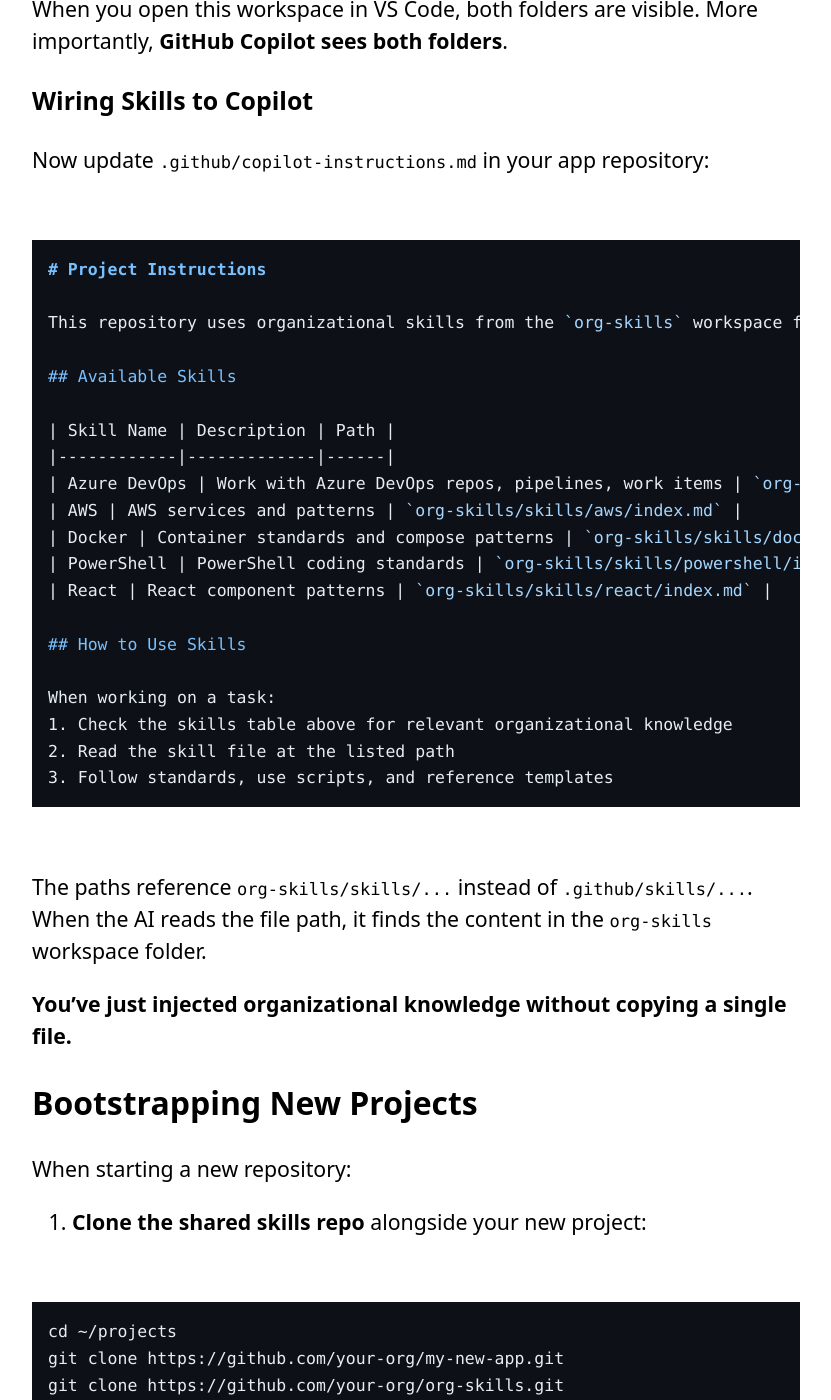
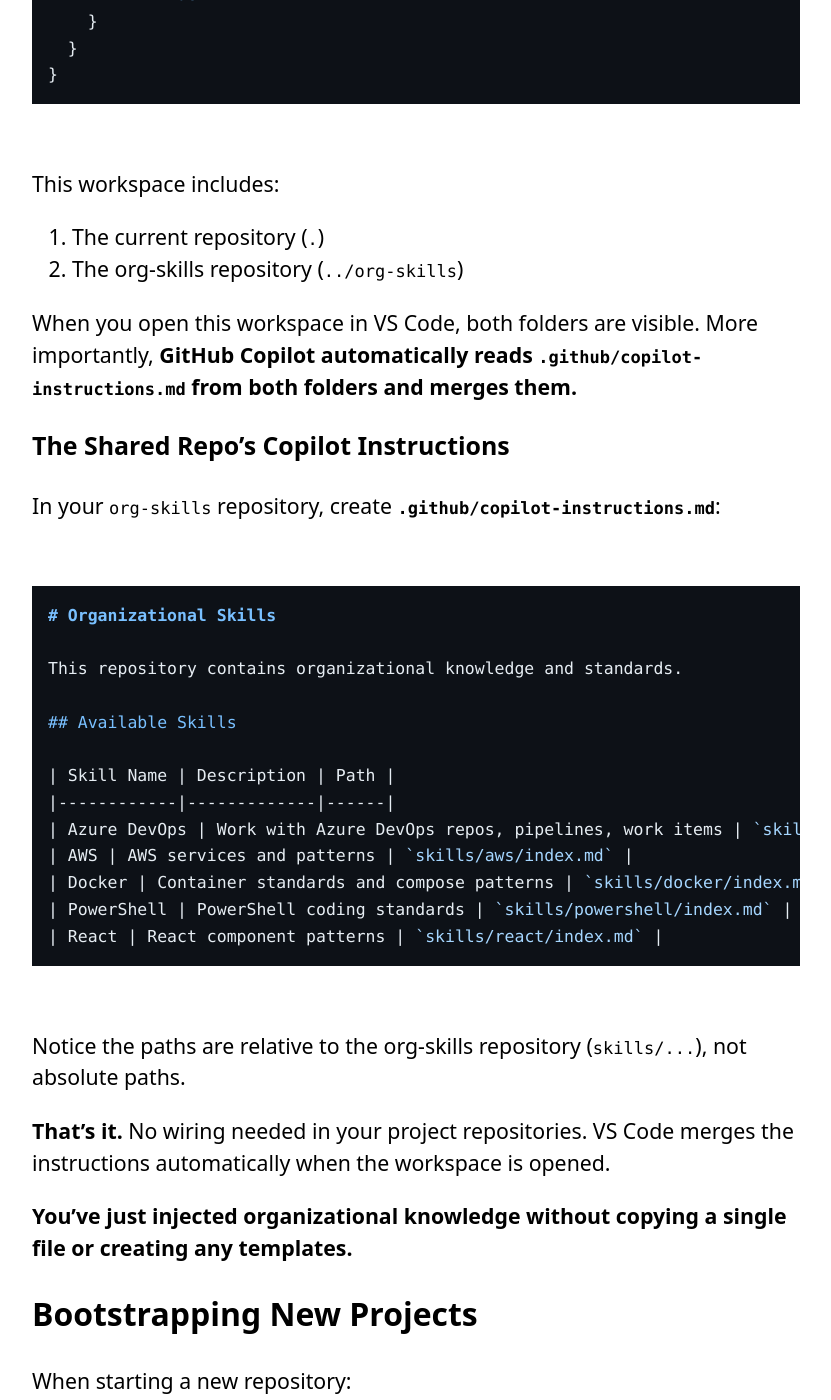
Before and after one commit to Tiberriver256/Tiberriver256.GitHub.io, a Jekyll site: the page built from _posts/2025-11-02-skills-catalog-part-3-organizational-knowledge-at-scale.md, in a window 1280 px wide and 1400 px high, scrolled down 4287 px. Shown: the whole window, without its empty margins (224-1055 px from the left). Built offline with Jekyll 4.4.1, drawn with Linux system fonts in a browser that asks for light colours; comment, search, counter and statistics services are not loaded; some of the changed text lies outside the part shown.

Commit message:
Simplify Part 3 article to reflect VS Code's automatic instruction merging
Co-authored-by: Tiberriver256 <6989492+Tiberriver256@users.noreply.github.com>

````diff
--- a/_posts/2025-11-02-skills-catalog-part-3-organizational-knowledge-at-scale.md
+++ b/_posts/2025-11-02-skills-catalog-part-3-organizational-knowledge-at-scale.md
@@ -21,7 +21,9 @@ Now the question: **How do you share this across your 50 repositories without co
 
 The answer: **A shared skills repository plus VS Code workspaces.**
 
-This final part shows you how to centralize organizational knowledge in one place and inject it into any project with a couple of clicks. Then we'll walk through a complete end-to-end demo—from adding a new skill to watching it work in GitHub Copilot.
+**The key insight**: VS Code automatically merges `.github/copilot-instructions.md` files from all workspace folders. This means you don't need to wire anything up—just add the workspace folder and the skills become available.
+
+This final part shows you how to centralize organizational knowledge in one place and make it available to any project with a simple workspace configuration. Then we'll walk through a complete end-to-end demo—from adding a new skill to watching it work in GitHub Copilot.
 
 ## The Portability Challenge
 
@@ -53,38 +55,36 @@ Create a new repository called `org-skills` (or whatever you prefer):
 ```
 org-skills/
 ├── README.md
-├── skills/
-│   ├── azure-devops/
-│   │   ├── index.md
-│   │   ├── pipelines.md
-│   │   ├── repos.md
-│   │   ├── work-items.md
-│   │   └── scripts/
-│   │       ├── get-related-work-items.ps1
-│   │       └── create-pr.ps1
-│   ├── aws/
-│   │   ├── index.md
-│   │   ├── ec2.md
-│   │   ├── s3.md
-│   │   └── scripts/
-│   ├── docker/
-│   │   ├── index.md
-│   │   ├── compose.md
-│   │   └── templates/
-│   ├── powershell/
-│   │   ├── index.md
-│   │   ├── standards.md
-│   │   └── modules.md
-│   └── react/
-│       ├── index.md
-│       ├── components.md
-│       └── patterns.md
-├── templates/
+├── .github/
 │   ├── copilot-instructions.md
-│   └── skill-template.md
-└── .github/
-    └── workflows/
-        └── validate-skills.yml
+│   └── workflows/
+│       └── validate-skills.yml
+└── skills/
+    ├── azure-devops/
+    │   ├── index.md
+    │   ├── pipelines.md
+    │   ├── repos.md
+    │   ├── work-items.md
+    │   └── scripts/
+    │       ├── get-related-work-items.ps1
+    │       └── create-pr.ps1
+    ├── aws/
+    │   ├── index.md
+    │   ├── ec2.md
+    │   ├── s3.md
+    │   └── scripts/
+    ├── docker/
+    │   ├── index.md
+    │   ├── compose.md
+    │   └── templates/
+    ├── powershell/
+    │   ├── index.md
+    │   ├── standards.md
+    │   └── modules.md
+    └── react/
+        ├── index.md
+        ├── components.md
+        └── patterns.md
 ```
 
 This repository becomes your **single source of truth** for organizational knowledge.
@@ -97,9 +97,13 @@ This repository becomes your **single source of truth** for organizational knowl
 4. **Discoverability**: New team members clone one repo and see all organizational knowledge
 5. **Consistency**: Everyone uses the same versions of scripts and standards
 
-## VS Code Workspaces: The Injection Mechanism
+## VS Code Workspaces: The Magic Distribution Mechanism
 
-VS Code workspaces let you combine multiple folders into one workspace. This is your distribution mechanism.
+Here's the key insight: **VS Code automatically merges `.github/copilot-instructions.md` files from all folders in a workspace.**
+
+This means you don't need templates. You don't need to wire anything up. You just need:
+1. A skills table in the shared repo's `.github/copilot-instructions.md`
+2. Add that repo as a workspace folder
 
 ### How It Works
 
@@ -131,38 +135,33 @@ This workspace includes:
 1. The current repository (`.`)
 2. The org-skills repository (`../org-skills`)
 
-When you open this workspace in VS Code, both folders are visible. More importantly, **GitHub Copilot sees both folders**.
+When you open this workspace in VS Code, both folders are visible. More importantly, **GitHub Copilot automatically reads `.github/copilot-instructions.md` from both folders and merges them.**
 
-### Wiring Skills to Copilot
+### The Shared Repo's Copilot Instructions
 
-Now update `.github/copilot-instructions.md` in your app repository:
+In your `org-skills` repository, create **`.github/copilot-instructions.md`**:
 
 ```markdown
-# Project Instructions
+# Organizational Skills
 
-This repository uses organizational skills from the `org-skills` workspace folder.
+This repository contains organizational knowledge and standards.
 
 ## Available Skills
 
 | Skill Name | Description | Path |
 |------------|-------------|------|
-| Azure DevOps | Work with Azure DevOps repos, pipelines, work items | `org-skills/skills/azure-devops/index.md` |
-| AWS | AWS services and patterns | `org-skills/skills/aws/index.md` |
-| Docker | Container standards and compose patterns | `org-skills/skills/docker/index.md` |
-| PowerShell | PowerShell coding standards | `org-skills/skills/powershell/index.md` |
-| React | React component patterns | `org-skills/skills/react/index.md` |
-
-## How to Use Skills
-
-When working on a task:
-1. Check the skills table above for relevant organizational knowledge
-2. Read the skill file at the listed path
-3. Follow standards, use scripts, and reference templates
+| Azure DevOps | Work with Azure DevOps repos, pipelines, work items | `skills/azure-devops/index.md` |
+| AWS | AWS services and patterns | `skills/aws/index.md` |
+| Docker | Container standards and compose patterns | `skills/docker/index.md` |
+| PowerShell | PowerShell coding standards | `skills/powershell/index.md` |
+| React | React component patterns | `skills/react/index.md` |
 ```
 
-The paths reference `org-skills/skills/...` instead of `.github/skills/...`. When the AI reads the file path, it finds the content in the `org-skills` workspace folder.
+Notice the paths are relative to the org-skills repository (`skills/...`), not absolute paths.
 
-**You've just injected organizational knowledge without copying a single file.**
+**That's it.** No wiring needed in your project repositories. VS Code merges the instructions automatically when the workspace is opened.
+
+**You've just injected organizational knowledge without copying a single file or creating any templates.**
 
 ## Bootstrapping New Projects
 
@@ -176,28 +175,33 @@ git clone https://github.com/your-org/my-new-app.git
 git clone https://github.com/your-org/org-skills.git
 ```
 
-2. **Create the workspace file** in `my-new-app`:
+2. **Create a workspace file** in `my-new-app`:
 
 ```bash
 cd my-new-app
-cp ../org-skills/templates/my-app.code-workspace .
-# Edit to rename workspace appropriately
+cat > my-new-app.code-workspace << 'EOF'
+{
+  "folders": [
+    {
+      "name": "my-new-app",
+      "path": "."
+    },
+    {
+      "name": "org-skills",
+      "path": "../org-skills"
+    }
+  ]
+}
+EOF
 ```
 
-3. **Copy the Copilot instructions template**:
-
-```bash
-mkdir -p .github
-cp ../org-skills/templates/copilot-instructions.md .github/copilot-instructions.md
-```
-
-4. **Open the workspace**:
+3. **Open the workspace**:
 
 ```bash
 code my-new-app.code-workspace
 ```
 
-**Done.** Your new project now has access to all organizational skills.
+**Done.** Your new project now has access to all organizational skills. VS Code automatically merges the `.github/copilot-instructions.md` from both folders.
 
 ## Updating Skills Everywhere
 
@@ -216,18 +220,22 @@ All workspaces that reference `org-skills` now see the updates. No syncing requi
 
 ## Combining Repo-Specific and Org-Wide Knowledge
 
-You can layer knowledge:
+Because VS Code merges `.github/copilot-instructions.md` from all workspace folders, you naturally get layered knowledge:
 
-**`.github/copilot-instructions.md`** references org skills:
+**`org-skills/.github/copilot-instructions.md`** provides org-wide skills:
 
 ```markdown
 ## Organizational Skills
 
 | Skill Name | Path |
 |------------|------|
-| Azure DevOps | `org-skills/skills/azure-devops/index.md` |
-| PowerShell | `org-skills/skills/powershell/index.md` |
+| Azure DevOps | `skills/azure-devops/index.md` |
+| PowerShell | `skills/powershell/index.md` |
+```
 
+**`my-app/.github/copilot-instructions.md`** adds project-specific context:
+
+```markdown
 ## Project-Specific Knowledge
 
 This app uses:
@@ -244,18 +252,18 @@ applyTo: "src/api/**"
 ---
 
 When working with API code:
-- Follow REST conventions in `org-skills/skills/api-design/rest.md`
+- Follow REST conventions in the organizational API design skill
 - Use FluentValidation for request validation
 - All endpoints return `ApiResponse<T>` wrapper
 - See `docs/api-standards.md` for this project's specific patterns
 ```
 
-You get:
+VS Code merges all of these automatically, so the AI sees:
 - **Org-wide standards** from the skills repo
 - **Project-specific context** from the app repo
 - **Path-specific rules** from instruction files
 
-The AI combines all layers to understand both general and specific context.
+No manual wiring required.
 
 ## End-to-End Demo: Adding a New Skill
 
@@ -436,7 +444,7 @@ git pull
 cd ../my-app
 ```
 
-Update `.github/copilot-instructions.md` if needed to reference the new skill.
+The updated skills are now available. No need to update your project's copilot instructions—VS Code automatically merges them from the org-skills workspace folder.
 
 ### Step 8: Test in Copilot
 
@@ -612,8 +620,8 @@ For large organizations:
 3. **Copilot instructions reference both**:
 
 ```markdown
-| Azure DevOps | ... | `devops-skills/skills/azure-devops/index.md` |
-| React | ... | `engineering-skills/skills/react/index.md` |
+| Azure DevOps | ... | `skills/azure-devops/index.md` |
+| React | ... | `skills/react/index.md` |
 ```
 
 Teams pull only the skills repos relevant to their work.
@@ -662,9 +670,9 @@ You now have a system for scaling AI context to **hundreds of skills** across **
 ## Getting Started Today
 
 1. **Create `org-skills` repository** in your organization
-2. **Add 2-3 skills** from frequently-asked-about domains
-3. **Create workspace files** for your top 2-3 projects
-4. **Update Copilot instructions** to reference org-skills
+2. **Add `.github/copilot-instructions.md`** with a skills table
+3. **Add 2-3 skills** from frequently-asked-about domains
+4. **Create workspace files** for your top 2-3 projects
 5. **Test with your team**: Ask Copilot questions about those domains
 
 Start small. Grow organically. Let the flywheel spin.
````
Also changed, not shown: other parts of _posts/2025-11-02-skills-catalog-part-3-organizational-knowledge-at-scale.md (+9 -9 lines).
